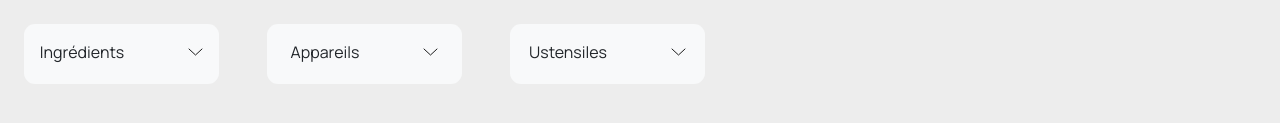
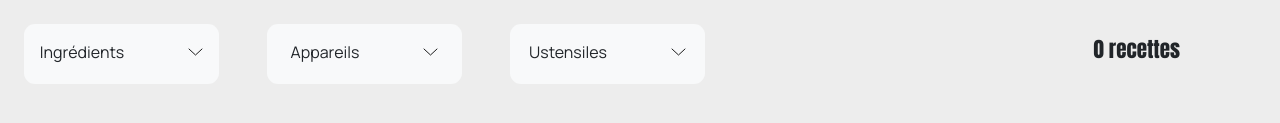
Before and after one commit to Delia-1/OC-7-Les-petis-plats, a website with bundled scripts: page index.html in a window 1280 px wide. Both pictures are taken after typing "Sample" into the empty fields and a click on the button "Rechercher". Shown: the part 667-790 px from the top of the page. Built offline with nearby package versions, Linux system fonts and the light colour scheme.

Commit message:
implement the recipe counter

```diff
--- a/scripts/pages/homepage.js
+++ b/scripts/pages/homepage.js
@@ -1,6 +1,6 @@
-import {getRecipes, indexData }from "../utils/getRecipies.js";
+import {getRecipes, indexData, countData }from "../utils/getRecipies.js";
 import { displayMain } from "../templates/cardsTemplate.js";
-import { displayAside, filtersFirstRender,  openFilter,  setupIngredientFilter } from "../templates/filterTemplate.js";
+import { displayAside, filtersFirstRender,  openFilter, selectAndUpdate,  setupIngredientFilter } from "../templates/filterTemplate.js";
 import { displayHeader } from "../templates/headerTemplate.js";
 import { getRightRecipes} from "../templates/headerTemplate.js";
 
@@ -13,6 +13,9 @@ body.appendChild(displayHeader())
 filtersFirstRender(recipeData)
 body.appendChild(displayAside())
 openFilter()
+selectAndUpdate(recipeData, index)
+countData(recipeData)
+
 
 setupIngredientFilter(recipeData, index)
 getRightRecipes(recipeData, index)
--- a/scripts/templates/filterTemplate.js
+++ b/scripts/templates/filterTemplate.js
@@ -1,4 +1,4 @@
-import { normalize, getRecipeIdsFromKeywords } from "../utils/getRecipies.js";
+import { normalize, getRecipeIdsFromKeywords, countData } from "../utils/getRecipies.js";
 import { ElementFactory } from "../factory/elementsFactory.js";
 import { updateSearch } from "./headerTemplate.js";
 
@@ -42,11 +42,23 @@ export function filtersUpdate(filteredRecipes) {
 
 export const displayAside = () => {
   const asideContainer = ElementFactory.create("aside", {
-    className: "  search-aside d-flex z-3 position-absolute",
+    className: " search-aside d-flex z-3 position-relative w-100",
     ariaExpended: true,
     dataKey: "",
     innerHTML: "",
   });
+
+          const countDiv = ElementFactory.create("div", {
+        className: "count-div position-absolute",
+      })
+
+        const countText = ElementFactory.create("h3", {
+        className: "count-text ",
+        text: ""
+      })
+
+      asideContainer.el.appendChild(countDiv.el);
+      countDiv.el.appendChild(countText.el);
 
   filtersObj.forEach((item) => {
     const currentNode = filterSectionTemplate(item);
@@ -119,14 +131,13 @@ export const setupIngredientFilter = (data, index) => {
       list.innerHTML = "";
 
       displayLiFilters(list.closest(".div-filter"), { items: newFilteredList });
-      selectAndUpdate(data, index);
 
       return newFilteredList;
     });
   });
 };
 
-const selectAndUpdate = (data, index) => {
+export const selectAndUpdate = (data, index) => {
   const inputIngredient = document.querySelectorAll(".search-input");
   inputIngredient.forEach((input) => {
     const list = input.parentElement.querySelector(".item-list");
@@ -136,7 +147,7 @@ const selectAndUpdate = (data, index) => {
       item.addEventListener("click", (e) => {
         const selectedKeywords = [normalize(item.innerHTML)];
         const ids = getRecipeIdsFromKeywords(selectedKeywords, index.filters);
-
+        countData(data)
         updateSearch(ids, data, index);
       });
     });
@@ -180,6 +191,9 @@ export const filterSectionTemplate = () => {
     className: "item-list",
   });
 
+
+
+
   divFilter.el.appendChild(divFilterHeader.el);
   divFilterHeader.el.appendChild(filterName.el);
   divFilterHeader.el.appendChild(dropdownnIcon.el);
@@ -189,5 +203,6 @@ export const filterSectionTemplate = () => {
   divFilterContent.el.appendChild(listContainer.el);
   listContainer.el.appendChild(itemList.el);
 
+
   return divFilter.el;
 };
--- a/scripts/templates/headerTemplate.js
+++ b/scripts/templates/headerTemplate.js
@@ -1,9 +1,10 @@
 import { ElementFactory } from "../factory/elementsFactory.js";
-import { normalize } from "../utils/getRecipies.js";
+import { countData, normalize } from "../utils/getRecipies.js";
 import { displayMain } from "./cardsTemplate.js";
 import {
   displayAside,
   filtersUpdate,
+  selectAndUpdate,
   setupIngredientFilter,
 } from "./filterTemplate.js";
 
@@ -12,21 +13,21 @@ export const displayHeader = () => {
   return header;
 };
 
-let isHeaderSearchBound = false
+let isHeaderSearchBound = false;
 
 export const getRightRecipes = (data, index) => {
-  if (isHeaderSearchBound) return
-  isHeaderSearchBound = true
+  if (isHeaderSearchBound) return;
+  isHeaderSearchBound = true;
 
   const searchBtn = document.querySelector(".search-bar--btn");
 
   searchBtn.addEventListener("click", (e) => {
     e.preventDefault();
     const inputUser = document.querySelector(".search-bar--input").value;
-    if (inputUser.length < 3) return
+    if (inputUser.length < 3) return;
 
     const rightIndex = index.text;
-      const normalizedInput = normalize(inputUser)
+    const normalizedInput = normalize(inputUser);
     let allIds = [];
 
     // Ici pour je compare chaque entrée de l'index avec l'input user.
@@ -55,6 +56,8 @@ export const updateSearch = (uniq, data, index) => {
   main.appendChild(displayMain(filteredData));
 
   setupIngredientFilter(filteredData, index);
+  selectAndUpdate(filteredData, index);
+  countData(filteredData)
 };
 
 export const headerTemplate = () => {
--- a/scripts/utils/getRecipies.js
+++ b/scripts/utils/getRecipies.js
@@ -5,6 +5,15 @@ export const getRecipes = () => {
   // })
   return data
 };
+
+export const countData = (data= getRecipes()) => {
+  const dataLength = data.length;
+  const countText = document.querySelector(".count-text")
+  if (countText) {
+  countText.textContent = `${dataLength} recettes`;
+}
+  console.log(dataLength)
+}
 
 
 export function normalize(s) {
--- a/styles/index.scss
+++ b/styles/index.scss
@@ -92,6 +92,16 @@ height: 36px;
   height: 315px;
 }
 
+.count-div {
+  right: 100px;
+  align-self: center;
+}
+
+.count-text {
+  font-size: 21px;
+  font-weight: 400;
+}
+
 main {
   display: grid;
   grid-template-columns: 1fr 1fr 1fr;
```
Also changed, not shown: public/bootstrap.css, 1 other file. Lines whose indentation alone changed are shown as unchanged.
